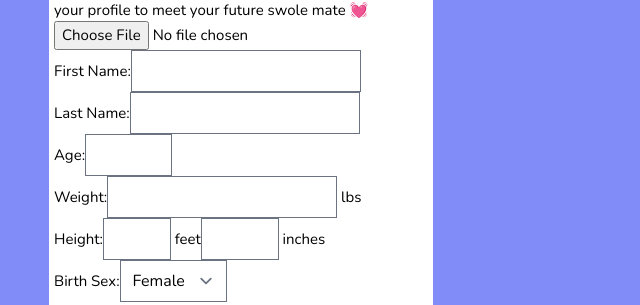
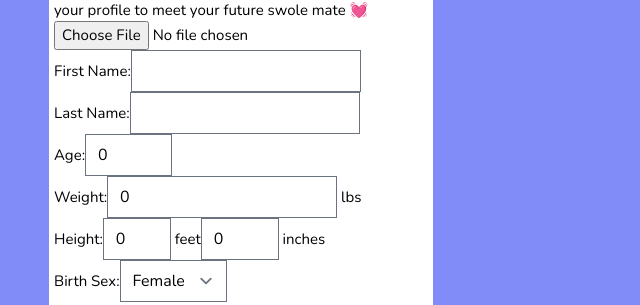
Before and after one commit to jonteal/SwoleMates, a React (Create React App) app in the folder client/: page /profile in a window 1280 px wide. Shown: the part 129-434 px from the top of the page, without its empty margins (399-1039 px from the left). Built offline with nearby package versions, Linux system fonts and the light colour scheme.

Commit message:
finished up handle submit

```diff
--- a/client/src/components/Profile/Profile.jsx
+++ b/client/src/components/Profile/Profile.jsx
@@ -8,17 +8,17 @@ import "./profile.css";
 const Profile = (props) => {
   const [inputFirstName, setFirstName] = useState("");
   const [inputLastName, setLastName] = useState("");
-  const [inputAge, setAge] = useState("");
-  const [inputWeight, setWeight] = useState("");
-  const [inputFeet, setFeet] = useState("");
-  const [inputInches, setInches] = useState("");
+  const [inputAge, setAge] = useState(0);
+  const [inputWeight, setWeight] = useState(0);
+  const [inputFeet, setFeet] = useState(0);
+  const [inputInches, setInches] = useState(0);
   const [inputSex, setSex] = useState("");
   const [inputActive, setActive] = useState("");
   const [inputGoal, setGoal] = useState("");
 
   const [addProfile, { error }] = useMutation(ADD_PROFILE);
 
-  function handleSubmit(event) {
+  const handleSubmit = async (event) => {
     event.preventDefault();
 
     alert(`A name was submitted: ${inputFirstName} ${inputLastName} with the following information:
@@ -29,7 +29,26 @@ const Profile = (props) => {
         ${inputActive}
         ${inputGoal}
         `);
-  }
+    const inputHeight = inputFeet * 12 + inputInches;
+    const payload = {
+      firstName: inputFirstName,
+      lastName: inputLastName,
+      age: inputAge,
+      weight: inputWeight,
+      height: inputHeight,
+      sex: inputSex,
+      activity: inputActive,
+      goal: inputGoal,
+    };
+
+    try {
+      const { data } = await addProfile({
+        variables: { ...payload },
+      });
+    } catch (err) {
+      console.log(err);
+    }
+  };
 
   return (
     <>
```
